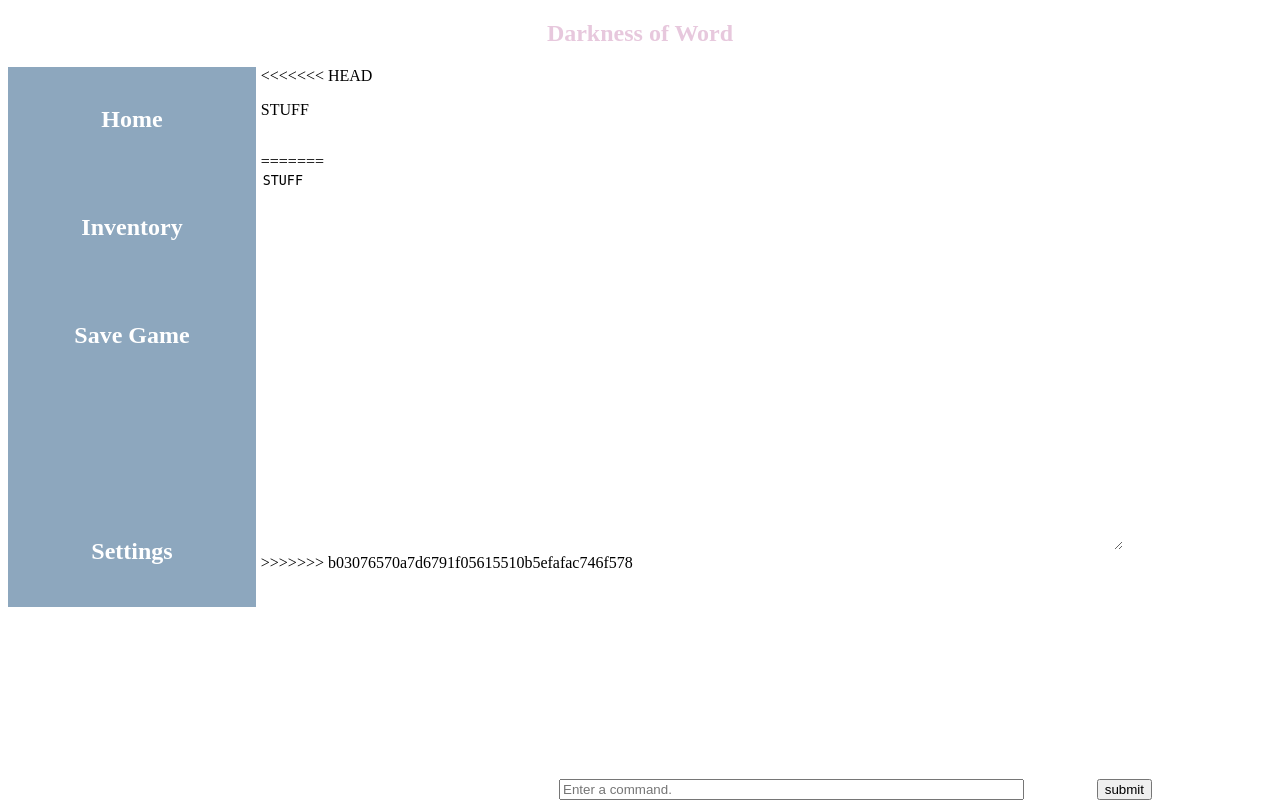
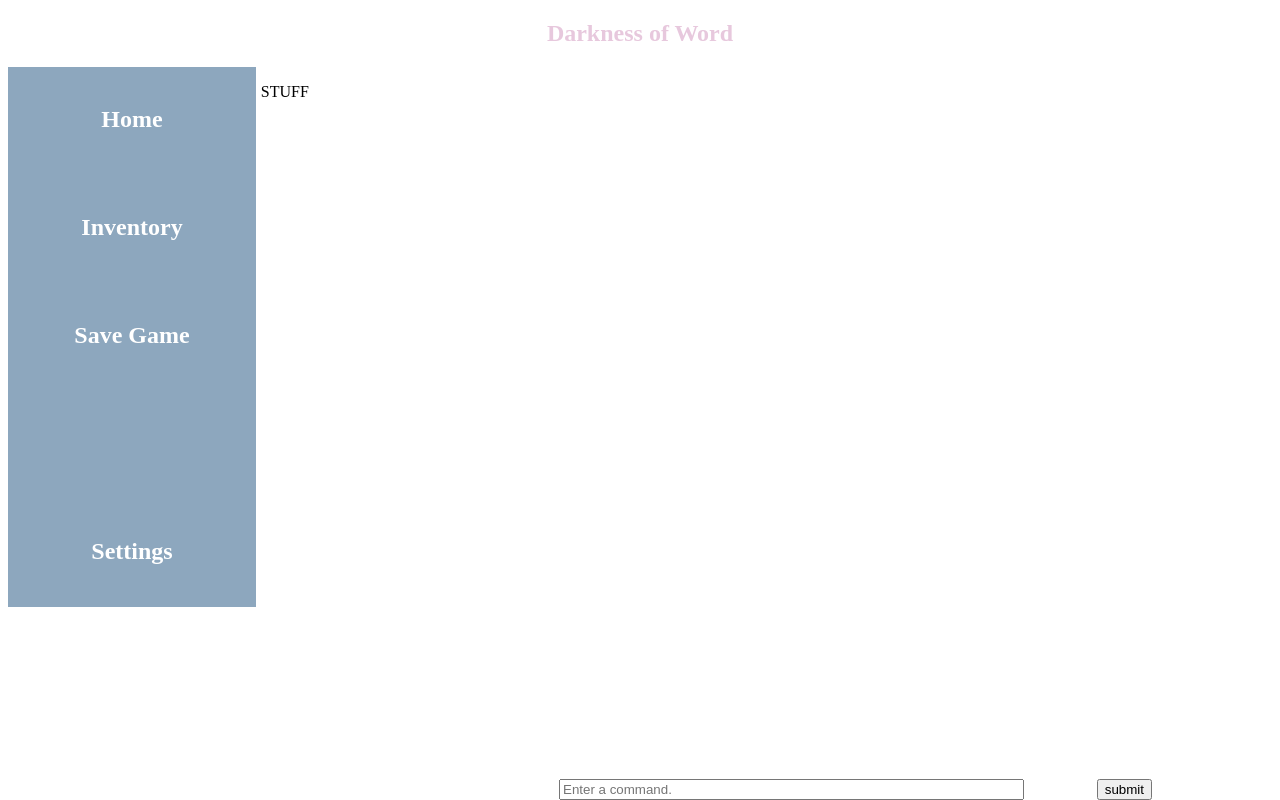
Before and after one commit to MatthewDa/Thinking-Of-One---104, a Flask app: page / in a window 1280 px wide. Run offline with Flask 2, Linux system fonts and the light colour scheme.

Commit message:
fixed merge

```diff
--- a/templates/base.html
+++ b/templates/base.html
@@ -19,11 +19,9 @@
 	</div>
 
 	<div id= "output">
-<<<<<<< HEAD
+
 		<p>{{inputTXT}}STUFF</p></br>
-=======
-		<textarea style="border:none" rows="25" cols="105" spellcheck="false">{{inputTXT}}STUFF</textarea><br>
->>>>>>> b03076570a7d6791f05615510b5efafac746f578
+
 	</div>
 
 	<form action="/" action = "processname.cgi" methods="POST" >
```
